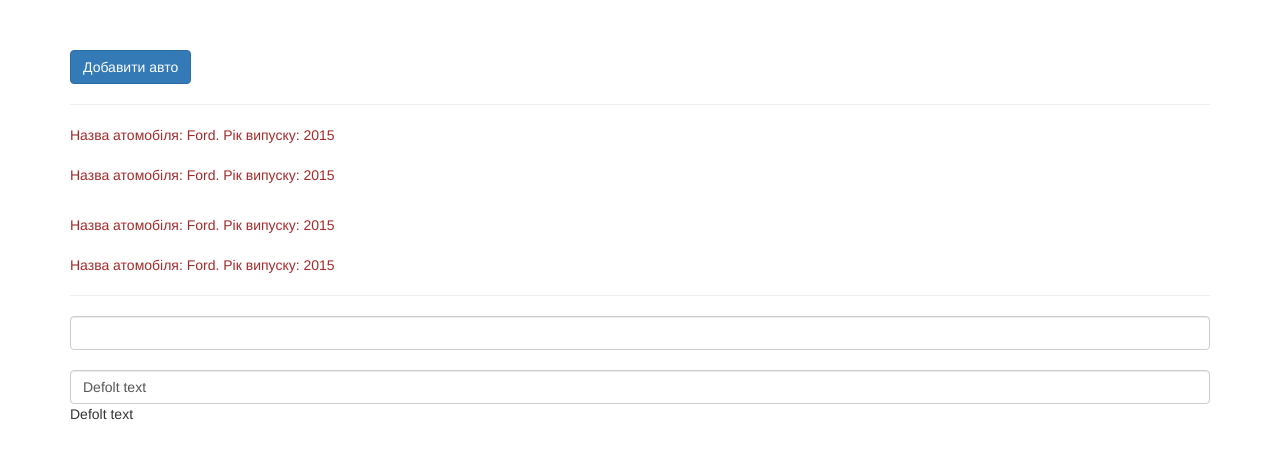
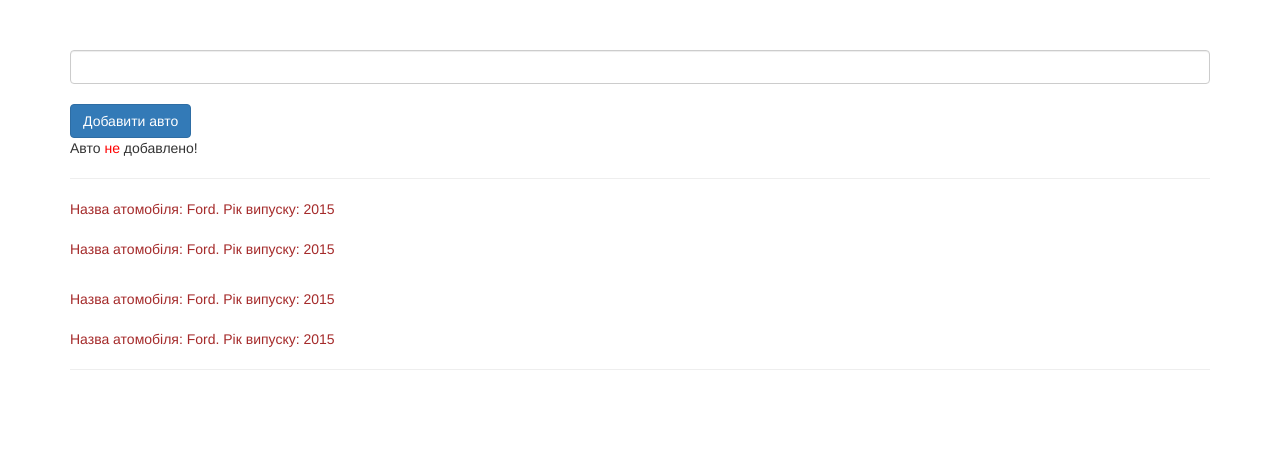
Before and after one commit to OlegGre4ka/Angular-fms, an Angular app: page / in a window 1280 px wide. Shown: the top 458 px of the page. Built offline with nearby package versions, Linux system fonts and the light colour scheme.

Commit message:
V2.7-*ngIf else

```diff
--- a/src/app/cars/cars.component.html
+++ b/src/app/cars/cars.component.html
@@ -1,14 +1,14 @@
+<input type="text" class="form-control" [(ngModel)]="carName"><br>
+
 <button class="btn btn-primary" (click)="addCar ()">Добавити авто</button>
-<p>{{addCarStatus}}</p>
+<p *ngIf="!addCarStatus; else success">Авто <span style="color:red">не</span> добавлено!</p>
+<ng-template #success>
+    <p>Авто добавлено!</p>
+</ng-template>
+<!-- <p #success>Авто добавлено!</p>     -->
 
 <hr>
 <app-car></app-car><br>
 <app-car></app-car>
 
 <hr>
-<!-- <input type="text" class="form-control"  (input) ="onKeyUp ($event)"> -->
-<!-- <input type="text" class="form-control"  #myInp (input)="onKeyUp (myInp.value)"> -->
-<input type="text" class="form-control" name="inp1"  (keyup.enter)="onKeyUp ($event)">
-<label for=""></label>
-<input type="text" class="form-control" name="inp2" [(ngModel)]="inputText">
-<p>{{ inputText }}</p>
--- a/src/app/cars/cars.component.ts
+++ b/src/app/cars/cars.component.ts
@@ -7,22 +7,14 @@ import { Component } from '@angular/core';
 })
 export class CarsComponent  {
 
-addCarStatus = '';
-inputText = 'Defolt text';
-
+carName = '';
+addCarStatus = false;
 constructor() {
 
 }
 addCar() {
-  this.addCarStatus = 'Авто добавлено!';
-}
-// onKeyUp(event:Event) {
-// onKeyUp(value) {
-onKeyUp(event) {
-    console.log(event);
-// this.inputText = (<HTMLInputElement>event.target).value;
-// this.inputText = value;
-this.inputText = event.target.value;
+this.addCarStatus = true;
 }
 
+
 }
```
